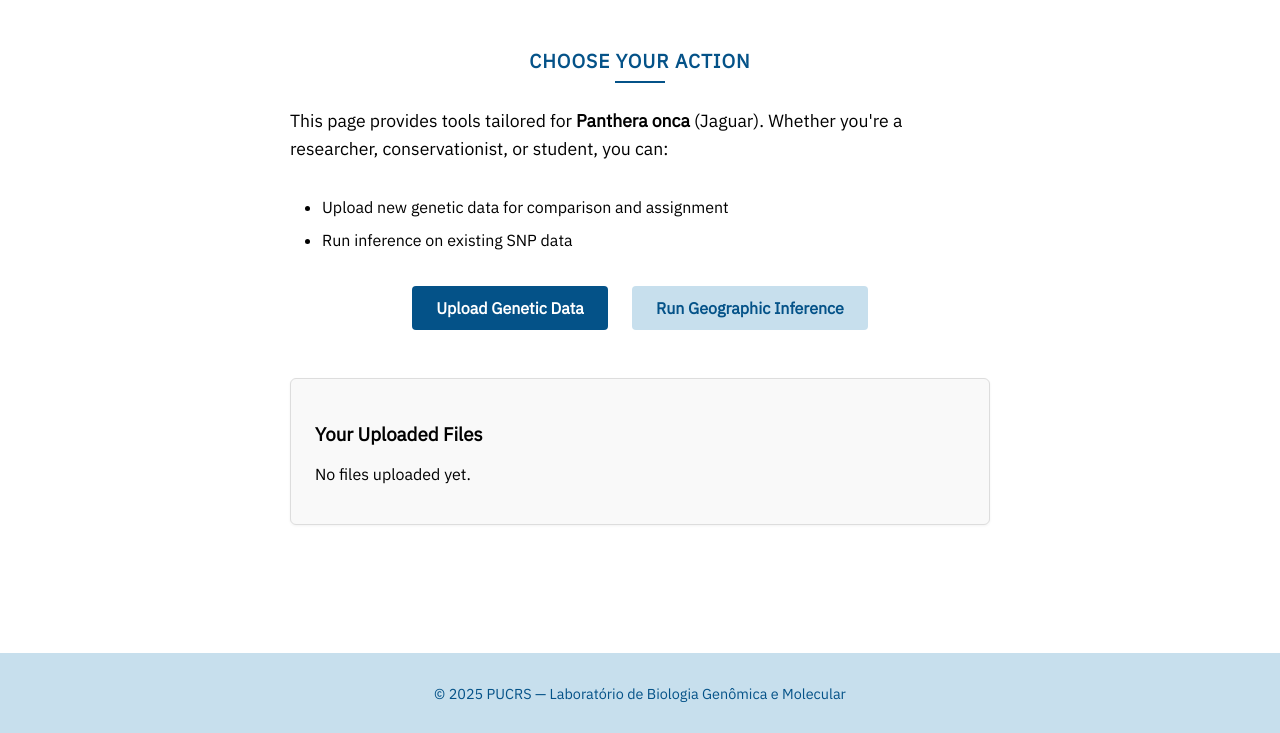
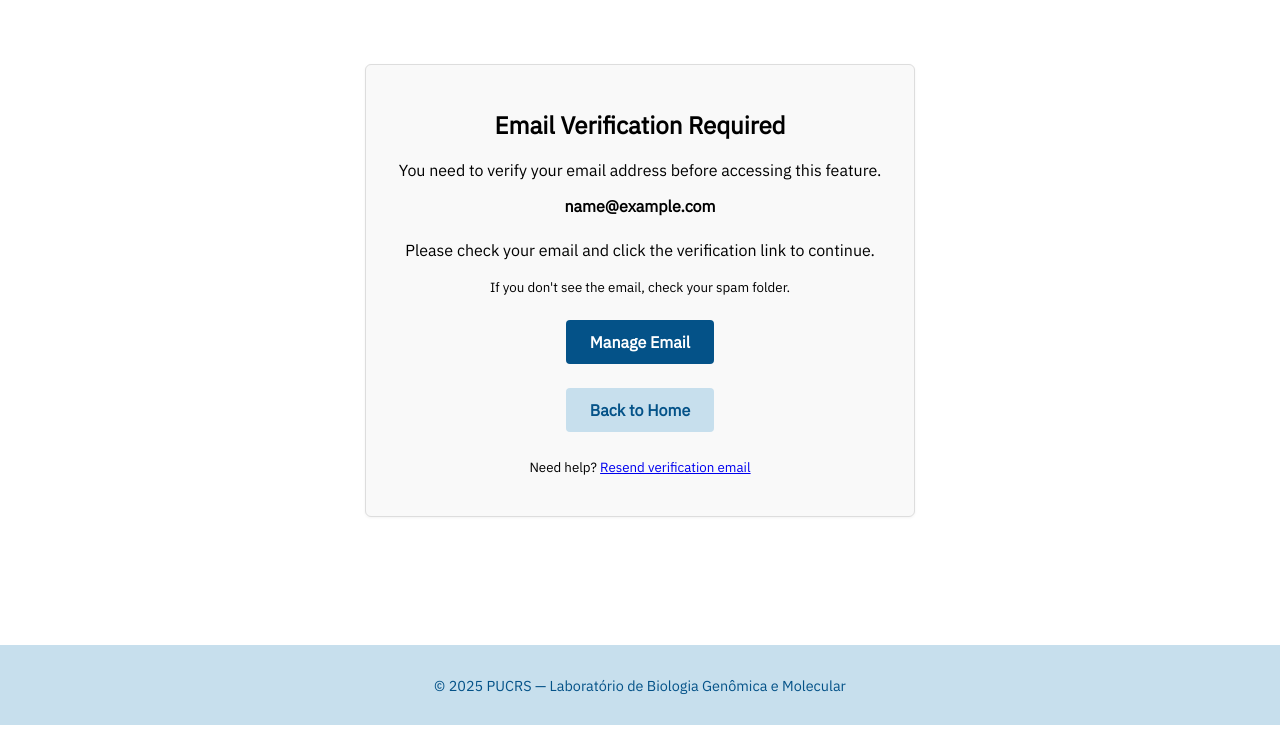
Before and after one commit to guzmanvitar/ccg-platform, a Django app: page /panthera-onca/ in a window 1280 px wide. Shown: the part 165-898 px from the top of the page. Run offline with Django 5.2, Linux system fonts and the light colour scheme; the visitor is signed in with stand-in values (Sample User, id 1).

Commit message:
Add required email

```diff
--- /dev/null
+++ b/ccg_platform/templates/account/email_verification_required.html
@@ -0,0 +1,32 @@
+{% extends "base.html" %}
+{% load i18n %}
+
+{% block title %}Email Verification Required{% endblock %}
+
+{% block content %}
+<section class="card" style="max-width: 500px; margin: 2rem auto;">
+  <h2 style="text-align: center;">Email Verification Required</h2>
+
+  <div style="text-align: center; margin-bottom: 1.5rem;">
+    <p>You need to verify your email address before accessing this feature.</p>
+    <p><strong>{{ email }}</strong></p>
+  </div>
+
+  <div style="text-align: center; margin-bottom: 1.5rem;">
+    <p>Please check your email and click the verification link to continue.</p>
+    <p><small>If you don't see the email, check your spam folder.</small></p>
+  </div>
+
+  <div style="text-align: center; margin-bottom: 1.5rem;">
+    <a href="{% url 'account_email' %}" class="cta-button">Manage Email</a>
+  </div>
+
+  <div style="text-align: center;">
+    <a href="/" class="cta-button secondary">Back to Home</a>
+  </div>
+
+  <p style="text-align: center; margin-top: 1.5rem;">
+    <small>Need help? <a href="{% url 'account_email' %}">Resend verification email</a></small>
+  </p>
+</section>
+{% endblock %}
--- a/ccg_platform/templates/account/signup.html
+++ b/ccg_platform/templates/account/signup.html
@@ -11,6 +11,9 @@
     {{ form.as_p }}
     <button type="submit" class="cta-button">Sign Up</button>
   </form>
+  <p style="text-align: center; margin-top: 1rem; font-size: 0.9rem; color: #666;">
+    <small>After signing up, you'll receive a verification email. Please check your email and click the verification link to complete your registration.</small>
+  </p>
   <p style="text-align: center; margin-top: 1rem;">
     Already have an account?
     <a href="{% url 'account_login' %}">Log in</a>
--- a/ccg_platform/urls.py
+++ b/ccg_platform/urls.py
@@ -17,9 +17,29 @@ Including another URLconf
 
 from django.contrib import admin
 from django.urls import include, path
+from django.views.generic import TemplateView
+
+
+def verification_sent_view(request):
+    """Custom view for email verification sent page"""
+    context = {}
+    if request.user.is_authenticated:
+        context["email"] = request.user.email
+    elif "email" in request.session:
+        context["email"] = request.session["email"]
+    return TemplateView.as_view(template_name="account/verification_sent.html")(
+        request, **context
+    )
+
 
 urlpatterns = [
     path("admin/", admin.site.urls),
     path("", include("inference.urls")),
+    # Override allauth verification sent view
+    path(
+        "accounts/confirm-email/",
+        verification_sent_view,
+        name="account_email_verification_sent",
+    ),
     path("accounts/", include("allauth.urls")),
 ]
--- a/inference/views.py
+++ b/inference/views.py
@@ -1,5 +1,7 @@
 from pathlib import Path
 
+from allauth.account.models import EmailAddress
+from django.contrib.auth.decorators import login_required
 from django.http import JsonResponse
 from django.shortcuts import render
 
@@ -10,16 +12,35 @@ def home(request):
     return render(request, "inference/home.html")
 
 
+def check_email_verification(view_func):
+    """Decorator to check if user's email is verified"""
+
+    def wrapper(request, *args, **kwargs):
+        if request.user.is_authenticated:
+            try:
+                email_address = EmailAddress.objects.get(
+                    user=request.user, primary=True
+                )
+                if not email_address.verified:
+                    return render(
+                        request,
+                        "account/email_verification_required.html",
+                        {"email": email_address.email},
+                    )
+            except EmailAddress.DoesNotExist:
+                return render(
+                    request,
+                    "account/email_verification_required.html",
+                    {"email": request.user.email},
+                )
+        return view_func(request, *args, **kwargs)
+
+    return wrapper
+
+
+@login_required
+@check_email_verification
 def upload_data(request):
-    if not request.user.is_authenticated:
-        return JsonResponse(
-            {
-                "success": False,
-                "errors": "You must be logged in to upload files.",
-                "login_url": "/accounts/login/",
-            },
-            status=403,
-        )
     if request.method == "POST":
         form = UploadFileForm(request.POST, request.FILES)
         species = request.POST.get("species", "unknown_species")
@@ -38,6 +59,7 @@ def upload_data(request):
             return JsonResponse({"success": True})
         else:
             return JsonResponse({"success": False, "errors": form.errors}, status=400)
+    return JsonResponse({"success": False, "errors": "Method not allowed"}, status=405)
 
 
 def handle_uploaded_file(file, species, file_format, username):
@@ -51,9 +73,9 @@ def handle_uploaded_file(file, species, file_format, username):
             destination.write(chunk)
 
 
+@login_required
+@check_email_verification
 def jaguar_tools(request):
-    if not request.user.is_authenticated:
-        return render(request, "inference/jaguar_tools.html", {"uploaded_files": []})
     base_path = Path.home() / "seafile_drive" / "panthera-onca"
     user = request.user.email
     uploaded_files = []
```
Also changed, not shown: ccg_platform/settings.py (+24 -0 lines), ccg_platform/templates/account/email.html (+28 -1 lines), ccg_platform/templates/account/email_confirm.html (added, +32 -0 lines), ccg_platform/templates/account/verification_sent.html (added, +27 -0 lines), inference/adapters.py (added, +16 -0 lines), README.md.
